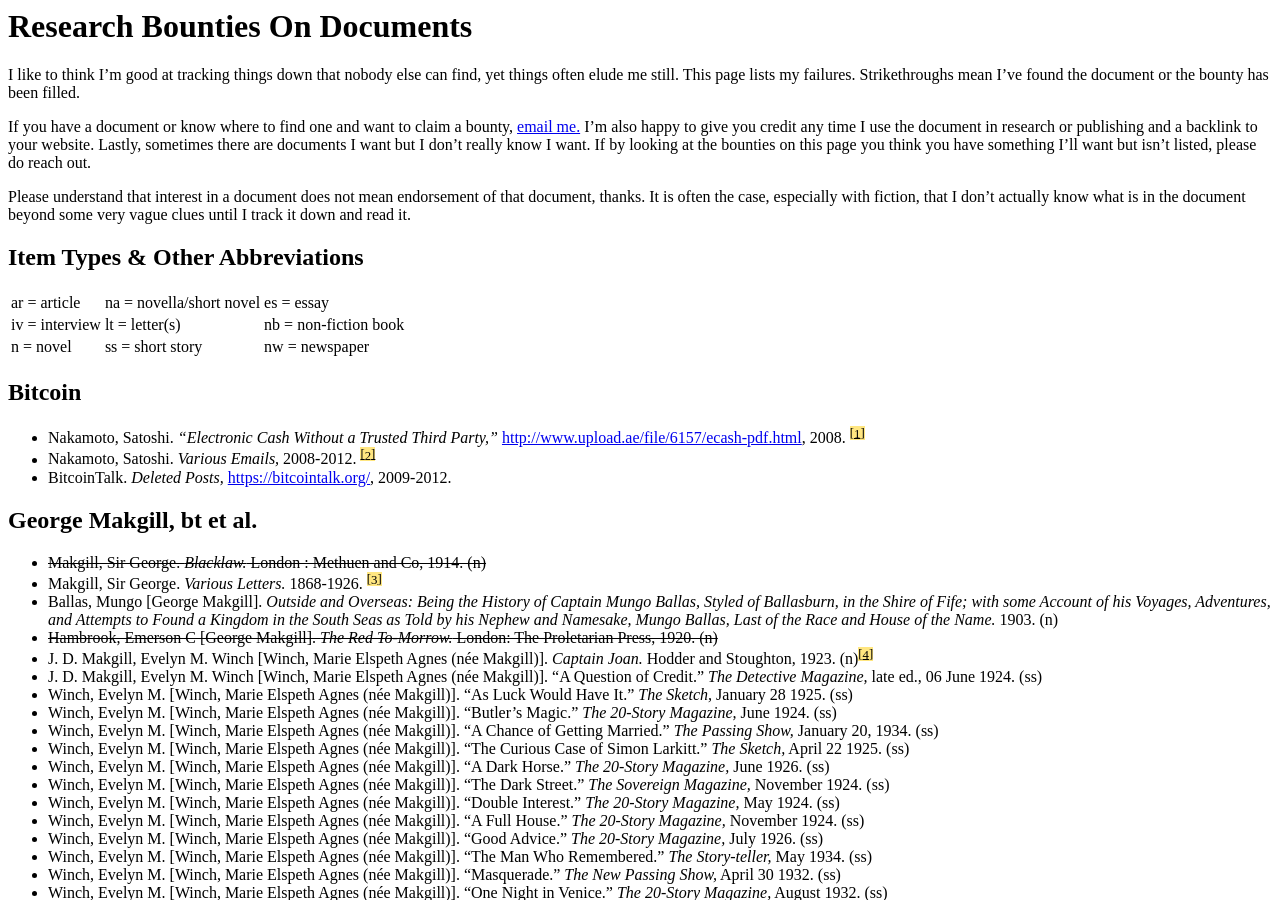
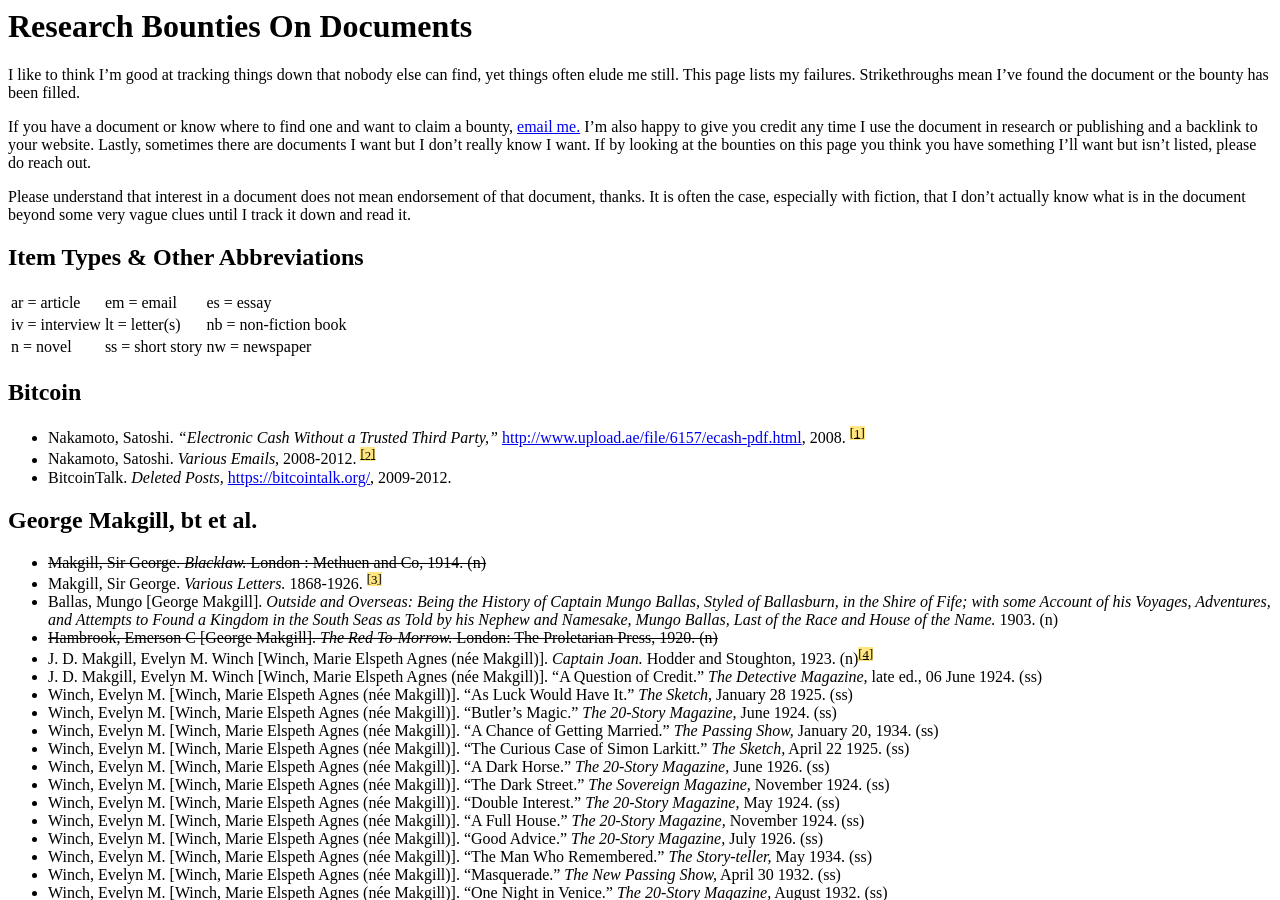
Before and after one commit to derykmakgill/website, a Jekyll site: the page built from research-bounties.md, in a window 1280 px wide and 900 px high. Built offline with Jekyll 4.4.1, drawn with Linux system fonts in a browser that asks for light colours.

Commit message:
Update research-bounties.md

```diff
--- a/research-bounties.md
+++ b/research-bounties.md
@@ -12,7 +12,7 @@
 
 ## Item Types & Other Abbreviations
 
-| ar = article |  na = novella/short novel | es = essay |
+| ar = article |  em = email | es = essay |
 | iv = interview |   lt = letter(s)  |   nb = non-fiction book |
 | n = novel | ss = short story | nw = newspaper |
 
```
